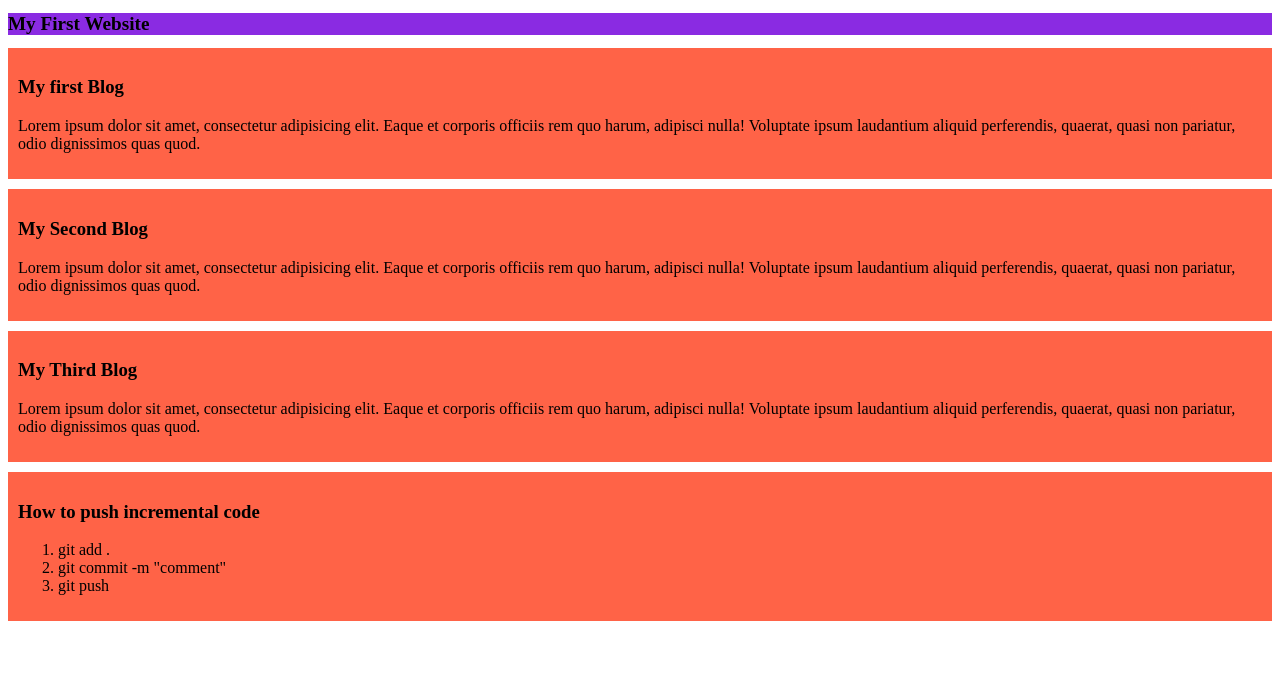
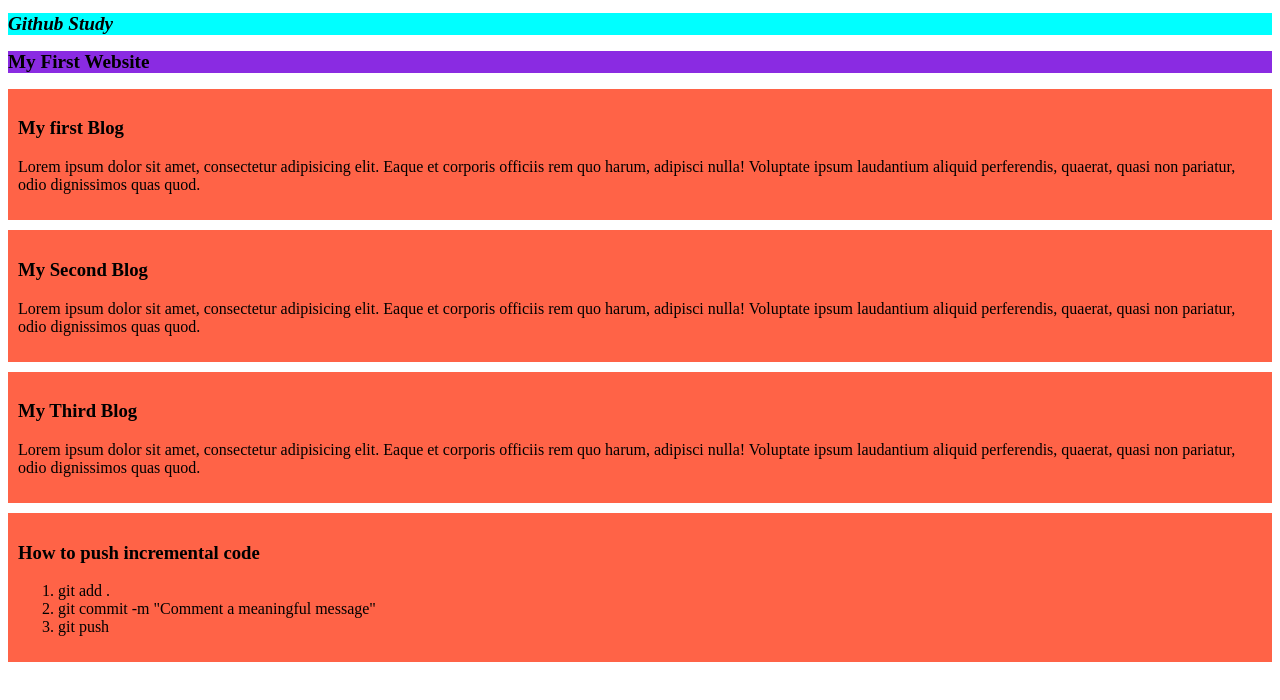
Before and after one commit to Jubayer-Khan7/my-simple-website, a plain HTML site: page index.html in a window 1280 px wide. Drawn offline with Linux system fonts and the light colour scheme.

Commit message:
added few headlines

```diff
--- a/Styles/blog.css
+++ b/Styles/blog.css
@@ -4,8 +4,14 @@ div{
     margin-bottom: 10px;
 
 }
-h1{
+h2{
     background-color: blueviolet;
     font-weight:bolder ;
     font-size: larger;
 }
+h1{
+    font-size: larger;
+    font-style: italic;
+    font-weight: bolder;
+    background-color: aqua;
+}
--- a/index.html
+++ b/index.html
@@ -7,7 +7,8 @@
     <link rel="stylesheet" href="Styles/blog.css">
 </head>
 <body>
-    <h1>My First Website</h1>
+    <h1>Github Study</h1>
+    <h2>My First Website</h1>
     <div>
        <h3>My first Blog </h3>
        <p>Lorem ipsum dolor sit amet, consectetur adipisicing elit. Eaque et corporis officiis rem quo harum, adipisci nulla! Voluptate ipsum laudantium aliquid perferendis, quaerat, quasi non pariatur, odio dignissimos quas quod.</p>
@@ -26,13 +27,11 @@
 
       <ol>
         <li>git add .</li>
-        <li>git commit -m "comment"</li>
+        <li>git commit -m "Comment a meaningful message"</li>
         <li>git push</li>
       </ol>
+    </div>
 
-
-
-    </div>
 
 </body>
 </html>
```
